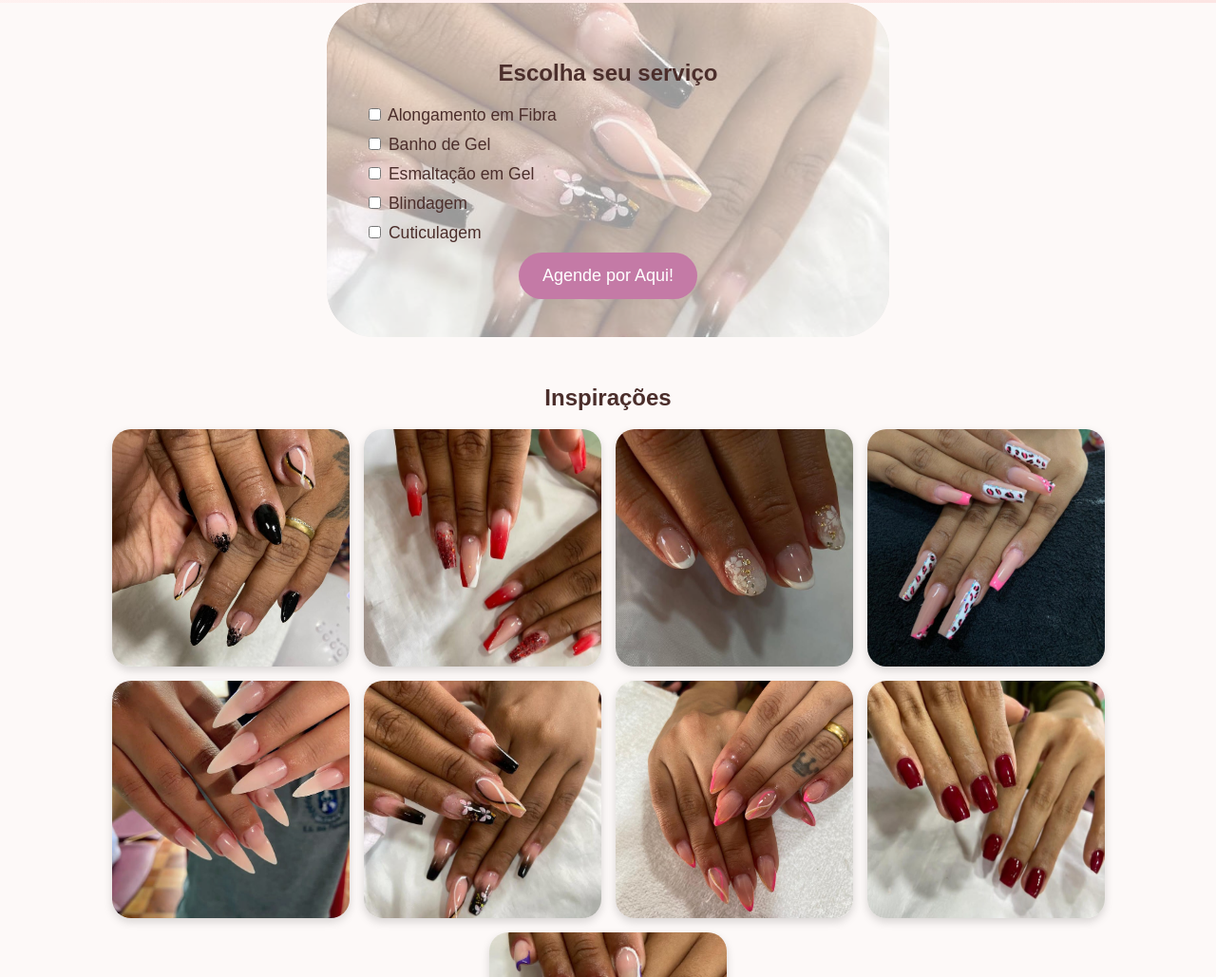
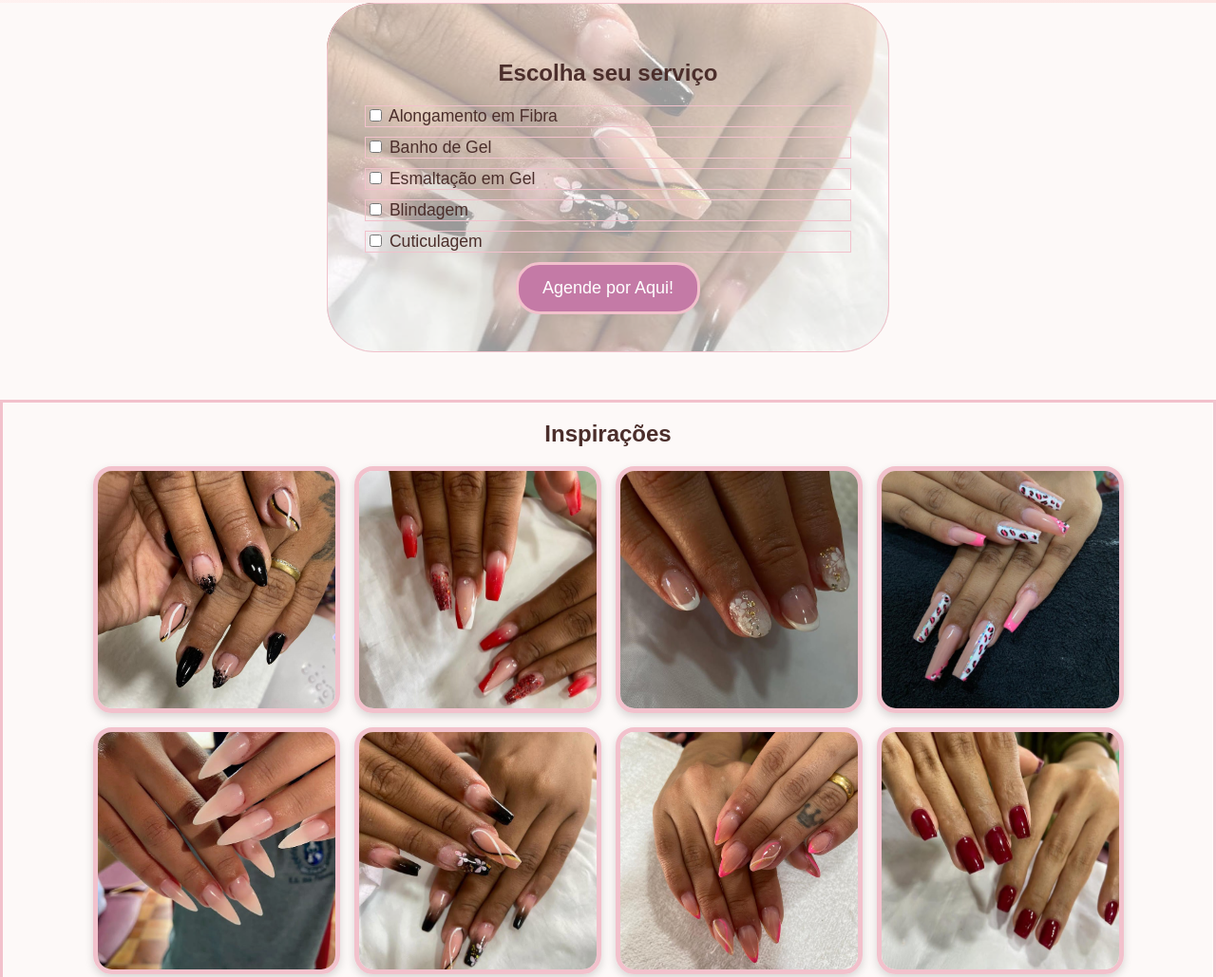
Before and after one commit to Alinebarbosaa/Nail-desing, a plain HTML site: page index.html in a window 1280 px wide. Shown: the part 258-1287 px from the top of the page at 95% size. Drawn offline with Linux system fonts and the light colour scheme.

Commit message:
adicionando bordas

```diff
--- a/style.css
+++ b/style.css
@@ -80,11 +80,13 @@ h1 {
     background: rgba(255, 255, 255, 0.6);
     border-radius: inherit;
     z-index: 0;
+    border: 1px solid #f2c1cc;
   }
 
   .servicos > * {
     position: relative;
     z-index: 1;
+
   }
 
 .opcoes label {
@@ -92,6 +94,8 @@ h1 {
   text-align: left;
   margin: 10px 0;
   font-size: 1.1em;
+  border: 1px solid #f2c1cc;
+
 }
 
 
@@ -105,16 +109,18 @@ h1 {
   font-size: 18px;
   font-weight: 400;
   transition: 0 .3s;
+  border: 3px solid #f2c1cc;
 }
 
 .btn-agendar:hover {
   background-color: #a85d8c;
   transform: scale(1 .05);
-
+  border: 2px solid #f2c1cc;
 }
 
 .galeria {
   margin: 50px 0;
+  border: 3px solid #f2c1cc;
 }
 
 .imagens {
@@ -131,6 +137,8 @@ h1 {
   border-radius: 20px;
   box-shadow: 0 4px 10px rgba(0,0,0,0.15);
   transition: transform 0.3s;
+  border: 5px solid #f2c1cc;
+
 }
 
 .imagens img:hover {
```
